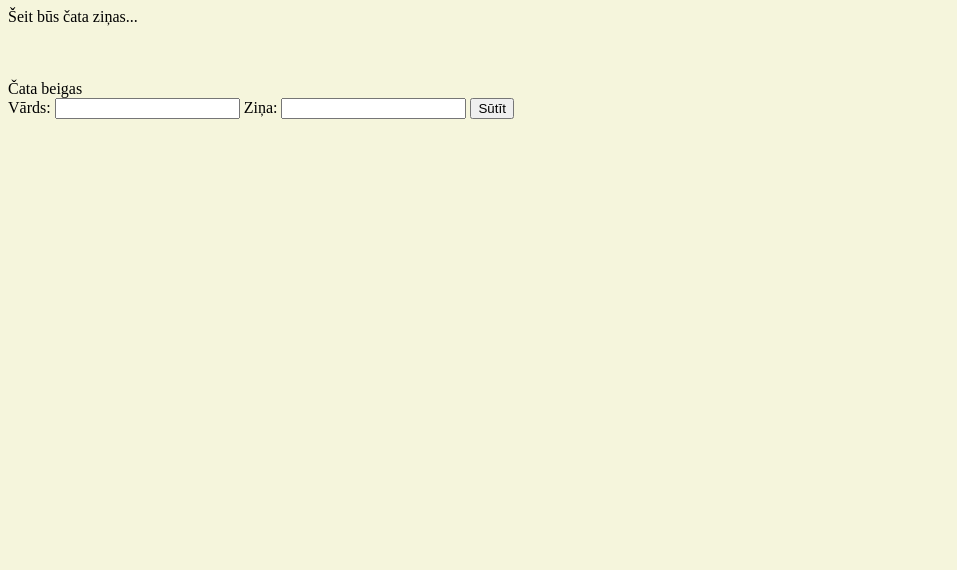
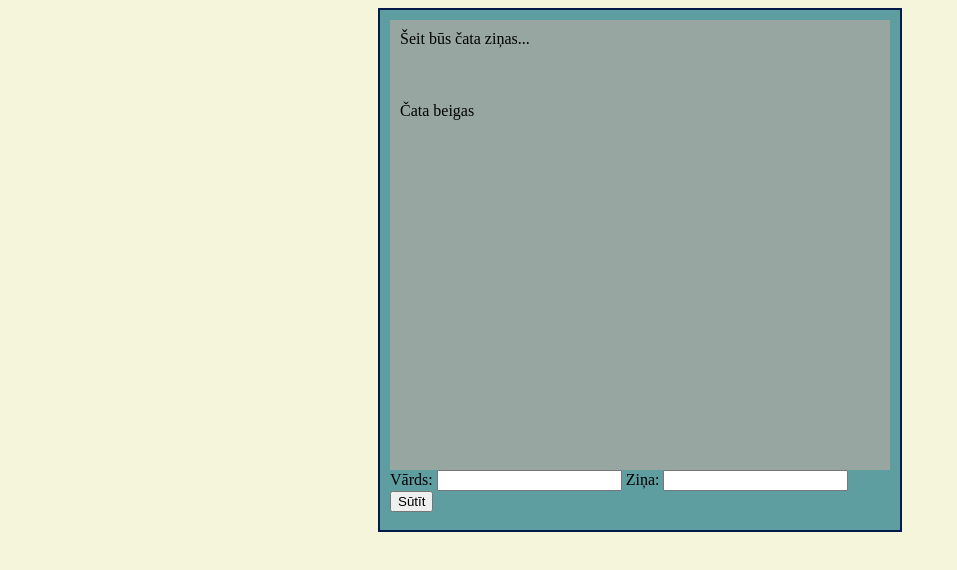
Before and after one commit to HenrieteB/paraugs_cats, a plain HTML site: page Index.html in a window 1280 px wide. Shown: the whole page, without its empty margins (0-957 px from the left). Drawn offline with Linux system fonts and the light colour scheme.

Commit message:
Update style.css

```diff
--- a/style.css
+++ b/style.css
@@ -1 +1,18 @@
-body{background-color: beige;}
+body{
+    background-color: beige;
+}
+.pamatlaukums{
+    background-color: cadetblue;
+    width: 500px;
+    height: 500px;
+    border: 2px solid rgb(0, 26, 75);
+    padding: 10px;
+    margin: auto;
+}
+.cataZina{
+    background-color: rgb(151, 166, 161);
+    height: 430px;
+    padding: 10px;
+    overflow: scroll;
+    color: black;
+}
```
